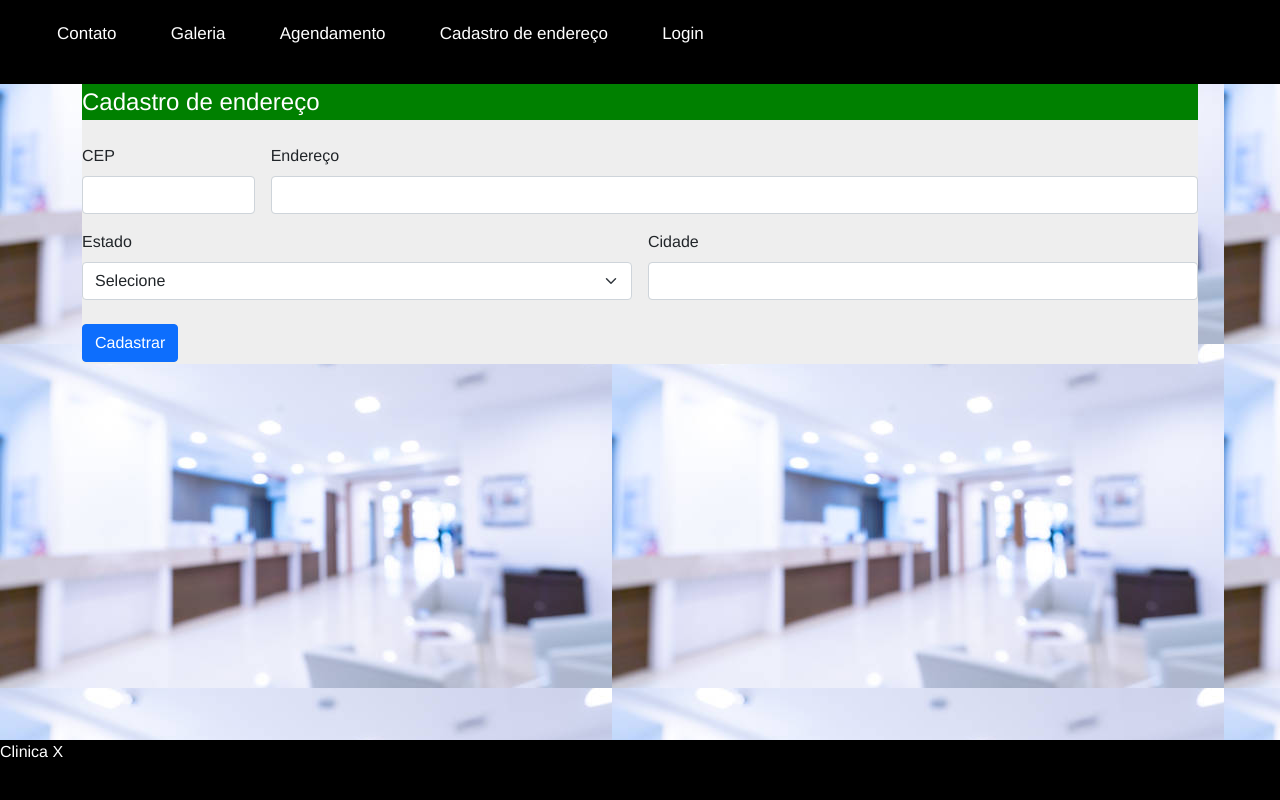
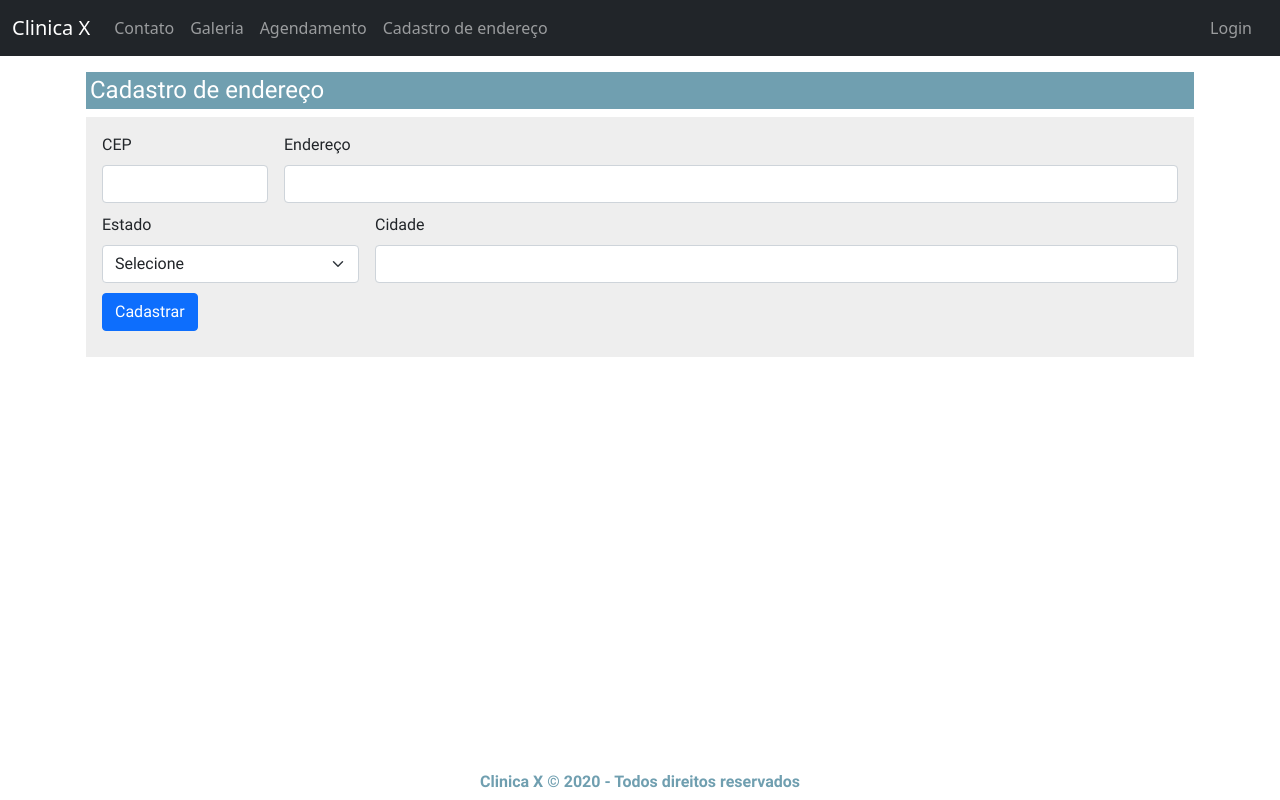
Before and after one commit to rafael2ll/ppi_trabalho, a PHP site: page /cadastro_endereco.html in a window 1280 px wide. Run offline with PHP 8.4, Linux system fonts and the light colour scheme.

Commit message:
html cadastro consulta

```diff
--- a/cadastro_endereco.html
+++ b/cadastro_endereco.html
@@ -4,8 +4,8 @@
 <head>
     <meta charset="utf-8">
     <meta name="viewport" content="width=device-width, initial-scale=1">
-  <link rel="stylesheet" href="css/style.css">
-  <title>Clinica X</title>
+    <link rel="stylesheet" href="../css/style.css">
+    <title>Novo Endereço</title>
 
     <!-- Bootstrap CSS -->
     <link href="https://cdn.jsdelivr.net/npm/bootstrap@5.0.0-alpha3/dist/css/bootstrap.min.css" rel="stylesheet"
@@ -14,23 +14,29 @@
 </head>
 
 <body>
-  <nav class="nav">
-    <ul>
-      <li><a href="home.html">Contato</a></li>
-      <li><a href="galeria.html">Galeria</a></li>
-      <li><a href="agendamento.html">Agendamento</a></li>
-      <li><a href="cadastro_endereco.html">Cadastro de endereço</a></li>
-      <li><a href="login.html">Login</a></li>
+<nav class="navbar navbar-expand-lg navbar-dark bg-dark">
+    <div class="container-fluid">
+        <a class="navbar-brand" href="#">Clinica X</a>
+        <button class="navbar-toggler" type="button" data-bs-toggle="collapse" data-bs-target="#navbarNavAltMarkup"
+                aria-controls="navbarNavAltMarkup" aria-expanded="false" aria-label="Toggle navigation">
+            <span class="navbar-toggler-icon"></span>
+        </button>
+        <div class="collapse navbar-collapse" id="navbarNavAltMarkup">
+            <ul class="navbar-nav">
+                <li class="nav-item"><a class="nav-link" href="home.html">Contato</a></li>
+                <li class="nav-item"><a class="nav-link" href="galeria.html">Galeria</a></li>
+                <li class="nav-item"><a class="nav-link" href="agendamento.html">Agendamento</a></li>
+                <li class="nav-item"><a class="nav-link" href="cadastro_endereco.html">Cadastro de endereço</a></li>
+                <li class="nav-item"></li>
             </ul>
+        </div>
+        <a class="navbar-text nav-link" href="login.html">Login</a>
+    </div>
 </nav>
-
-  <div class="container">
-
-    <main>
+<main class="container p-3">
     <form action="Ex03-transacao-cadastra-pedido.php" method="POST">
-        <fieldset>
-          <legend>Cadastro de endereço</legend>
-
+        <h4 class="p-1">Cadastro de endereço</h4>
+        <fieldset class="p-3">
             <div class="row g-3">
                 <div class="col-sm-2">
                     <label for="cep" class="form-label">CEP</label>
@@ -41,8 +47,9 @@
                     <label for="endereco" class="form-label">Endereço</label>
                     <input type="text" name="endereco" class="form-control" id="endereco" placeholder=" ">
                 </div>
-
-            <div class="col-sm">
+            </div>
+            <div class="row g-3">
+                <div class="col-sm-3">
                     <label for="estado" class="form-label">Estado</label>
                     <select name="estado" class="form-select" id="estado">
                         <option selected>Selecione</option>
@@ -50,25 +57,23 @@
                         <option value="Sao Paulo">Sao Paulo</option>
                     </select>
                 </div>
-
-            <div class="col-sm-6">
+                <div class="col-sm-9">
                     <label for="cidade" class="form-label">Cidade</label>
                     <input type="text" name="cidade" class="form-control" id="cidade">
                 </div>
             </div>
-          <br>
             <div class="col-12">
                 <button type="submit" class="btn btn-primary">Cadastrar</button>
             </div>
         </fieldset>
     </form>
 </main>
-  </div>
+
 <script src="https://cdn.jsdelivr.net/npm/bootstrap@5.0.0-alpha3/dist/js/bootstrap.bundle.min.js"
         integrity="sha384-popRpmFF9JQgExhfw5tZT4I9/CI5e2QcuUZPOVXb1m7qUmeR2b50u+YFEYe1wgzy"
         crossorigin="anonymous"></script>
 <footer>
-    Clinica X
+    <p>Clinica X © 2020 - Todos direitos reservados</p>
 </footer>
 </body>
 
--- a/css/style.css
+++ b/css/style.css
@@ -1,65 +1,60 @@
+@font-face {
+    font-family: "RobotoRegular";
+    src: url(../fonts/Roboto-Regular.ttf);
+}
+
+@font-face {
+    font-family: "Roboto Bold";
+    src: url(../fonts/Roboto-Bold.ttf);
+}
+
 body {
-    font-family: "Helvetica Neue";
-    background-image: url("../images/imagem-clinica-background.jpeg");
+    font-family: RobotoRegular, serif;
+    background: #f7f7e8;
 }
 
 button {
-    font-family: "Helvetica Neue";
+    font-family: RobotoRegular, serif;
     margin-top: 1rem;
 }
 
-.nav{
-    background-color: black;
-    overflow: hidden;
-    border:1px solid black;
-    border-width:1px 0;
-    list-style: none;
-    margin: 0;
-    padding: 5px;
-    text-align: center;
-}
 
-.nav li{
-    display:inline;
-}
-
-.nav a{
-    display: inline-block;
-    padding: 10px;
-    color: white;
-    text-align: center;
-    padding: 15px 25px;
-    text-decoration: none;
-    font-size: 17px;
-    font-family: "Helvetica Neue";
-}
-
-h1, h2{
-    font-family: "Helvetica Neue";
+h1, h2 {
+    font-family: RobotoRegular, serif;
     color: gray;
 }
 
 fieldset {
-    font-family: "Helvetica Neue";
-    position:center;
-    border: 5 solid gray;
+    font-family: RobotoRegular, serif;
+    position: center;
+    border: 5px solid gray;
     background-color: #eee;
-    height: 280px;
 }
 
-legend {
-    font-family: "Helvetica Neue";
-    background-color: green;
+fieldset > div {
+    margin-bottom: 10px;
+}
+
+form > h4 {
+    font-family: RobotoRegular, serif;
+    background-color: #709fb0;
     color: #fff;
     padding: 3px 8px;
 }
 
+.submit-button {
+    float: right;
+}
+
 footer {
-   color: white;
-   font-family: "Helvetica Neue";
-   position:absolute;
-   bottom:0;
-   width:100%;
-   height:60px;
-   background:black;
+    font-family: "Roboto Bold", serif;
+    position: absolute;
+    bottom: 0;
+    width: 100%;
+    height: 30px;
+    color: #709fb0;
 }
+
+footer > p {
+    text-align: center;
+}
--- a/sql/sql-tabelas.sql
+++ b/sql/sql-tabelas.sql
@@ -53,7 +53,7 @@ CREATE TABLE paciente
    codigo varchar(50),
    peso float,
    altura int,
-   tipoSanguineo varchar(8),
+   tipo_sanguineo varchar(8),
    id_pessoa int not null,
    FOREIGN KEY (id_pessoa) REFERENCES pessoa(id) ON DELETE CASCADE
 ) ENGINE=InnoDB;
```
Also changed, not shown: public/agendamento.html (added, +101 -0 lines), fonts/LICENSE.txt (added), fonts/Roboto-Black.ttf (added), fonts/Roboto-BlackItalic.ttf (added), fonts/Roboto-Bold.ttf (added), fonts/Roboto-BoldItalic.ttf (added), fonts/Roboto-Italic.ttf (added), fonts/Roboto-Light.ttf (added), fonts/Roboto-LightItalic.ttf (added), fonts/Roboto-Medium.ttf (added), fonts/Roboto-MediumItalic.ttf (added), fonts/Roboto-Regular.ttf (added), fonts/Roboto-Thin.ttf (added), fonts/Roboto-ThinItalic.ttf (added), 1 more files. Lines whose indentation alone changed are shown as unchanged.
